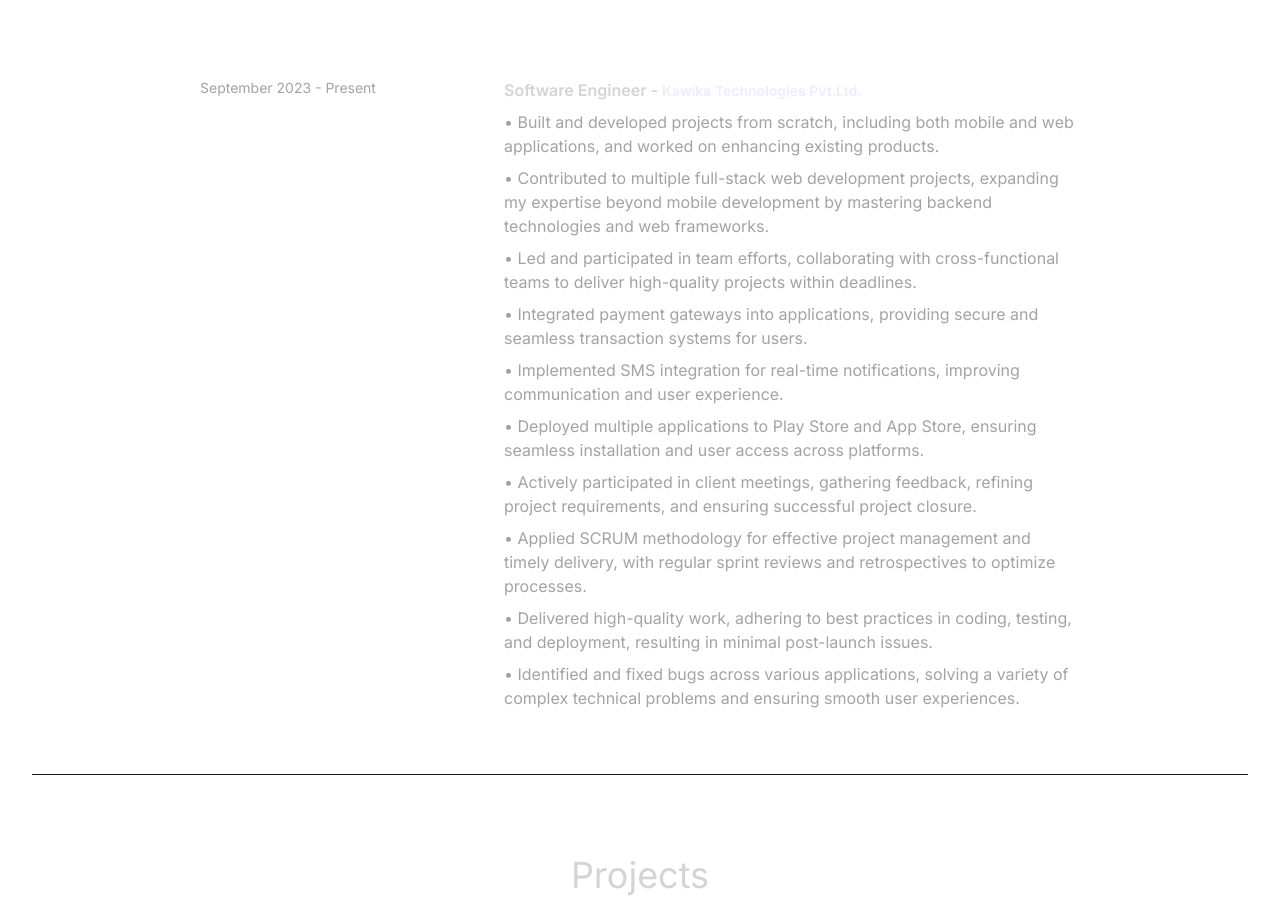
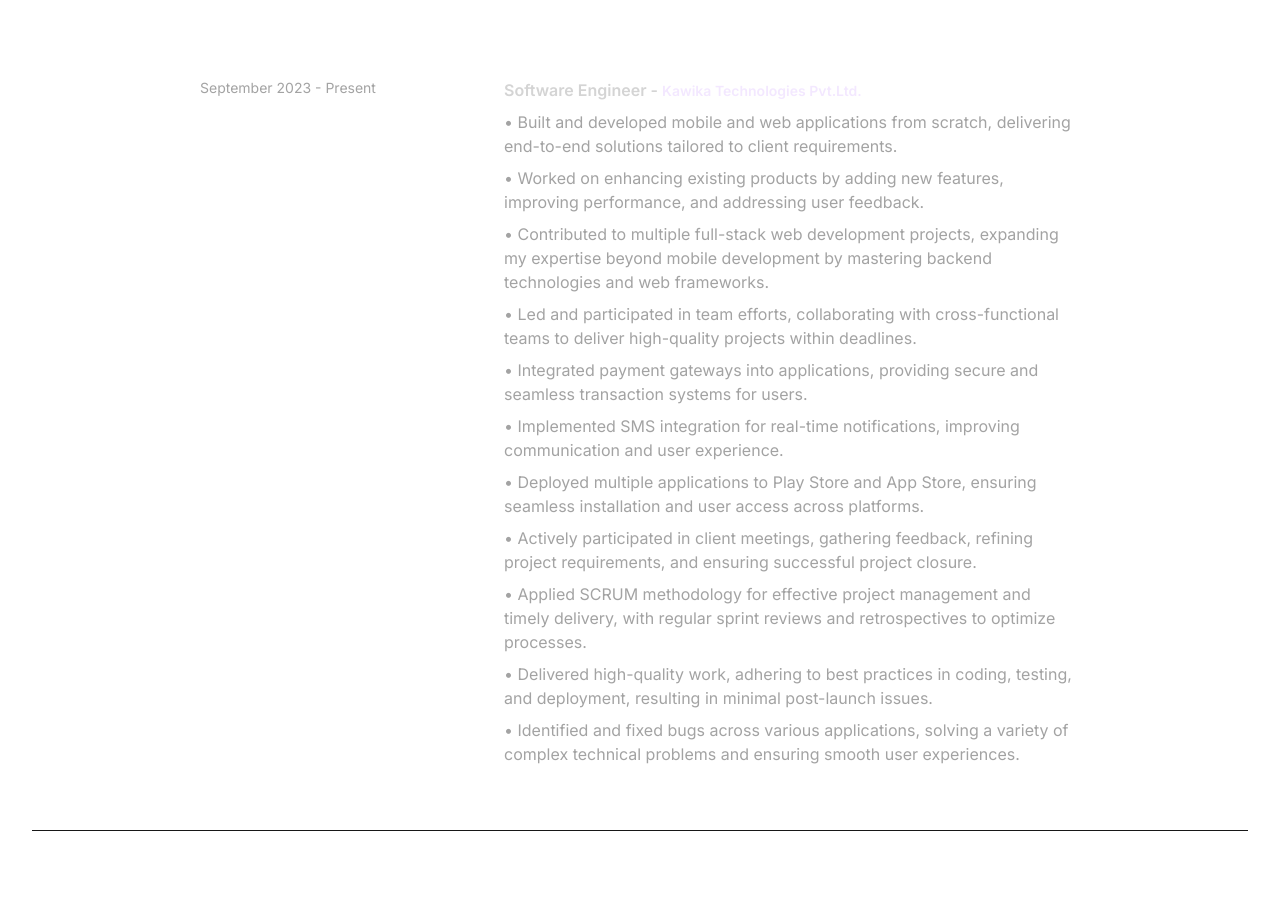
Before and after one commit to akshmohan/react_portfolio, a React (Vite) app: page / in a window 1280 px wide. Shown: the part 2153-3060 px from the top of the page. Built offline with nearby package versions, Linux system fonts and the light colour scheme.

Commit message:
Finished the Experience section

```diff
--- a/src/constants/index.js
+++ b/src/constants/index.js
@@ -18,7 +18,10 @@ export const EXPERIENCES = [
     year: "September 2023 - Present",
     role: "Software Engineer",
     company: "Kawika Technologies Pvt.Ltd.",
-    description: `•	Built and developed projects from scratch, including both mobile and web applications, and worked on enhancing existing products.
+    description: `
+	•	Built and developed mobile and web applications from scratch, delivering end-to-end solutions tailored to client requirements.
+
+	•	Worked on enhancing existing products by adding new features, improving performance, and addressing user feedback.
 
 	•	Contributed to multiple full-stack web development projects, expanding my expertise beyond mobile development by mastering backend technologies and web frameworks.
 
```
